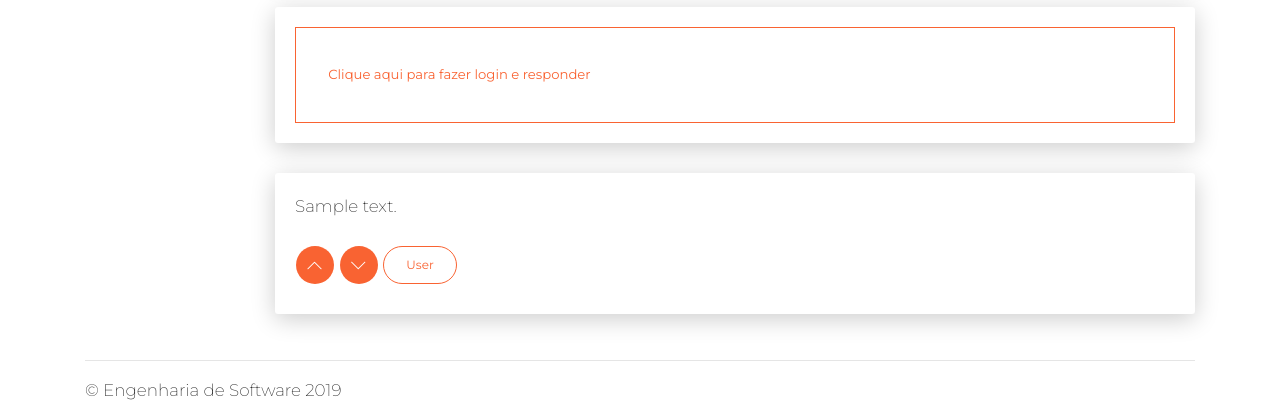
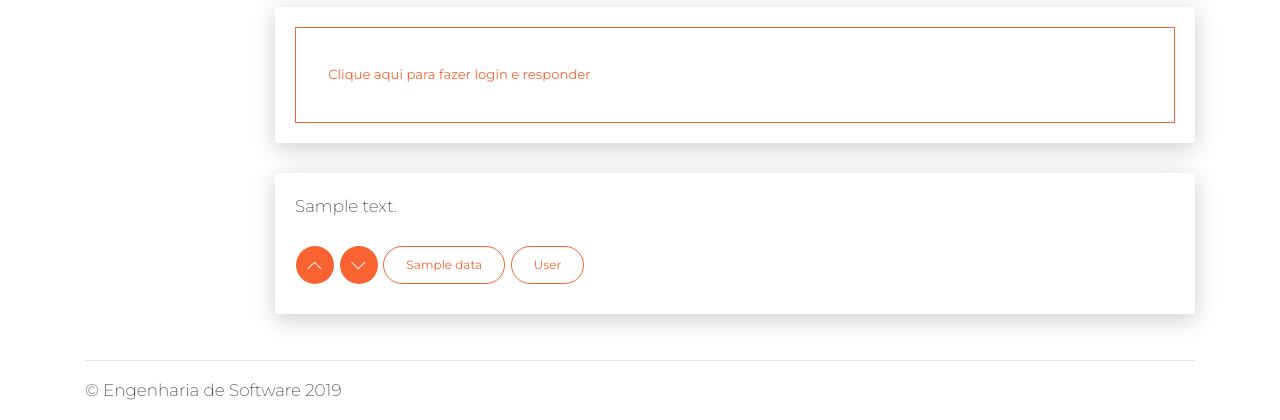
Before and after one commit to matheusbuldrini/questions-and-answers, a Flask app: template templates/pergunta.html in a window 1280 px wide. Shown: the part 682-1102 px from the top of the page. Run offline with Flask 2, Linux system fonts and the light colour scheme; the template is opened without the code that fills it: most values are stand-ins (such as "Sample title", 1, 10 or a date in 2020); some libraries are stand-ins or nearby versions.

Commit message:
Exibe data e autor da a resposta.

```diff
--- a/classes/answer.py
+++ b/classes/answer.py
@@ -9,7 +9,7 @@ class Answer:
         return self.db.query('SELECT * FROM Answer')
 
     def _select_all_by_questionid(self, questionid):
-        return self.db.query('SELECT Answer.*, User.fullname as user_fullname FROM Answer JOIN User on Answer.iduser = User.iduser WHERE idquestion = "' + questionid + '"')
+        return self.db.query('SELECT a.idanswer, a.idquestion, a.iduser, a.description, DATE_FORMAT(a.data, "%d/%m/%Y %H:%i:%s") AS data, u.fullname as user_fullname FROM Answer a JOIN User u on a.iduser = u.iduser WHERE a.idquestion = "' + questionid + '"')
 
     def _select_count_by_author(self, author):
         return int(self.db.query('SELECT COUNT(*) AS COUNT FROM Answer WHERE author = "' + author + '"')[0]['COUNT'])
--- a/templates/pergunta.html
+++ b/templates/pergunta.html
@@ -54,6 +54,9 @@
 				  <i class="now-ui-icons arrows-1_minimal-down"></i>
 				</button>
 				<button class="btn btn-primary btn-outline-primary btn-round">
+					{{ resp.data }}
+				</button>
+				<button class="btn btn-primary btn-outline-primary btn-round">
 					{{ resp.user_fullname }}
 				</button>
 			<!--/blockquote-->
```
Also changed, not shown: 2 other files.
